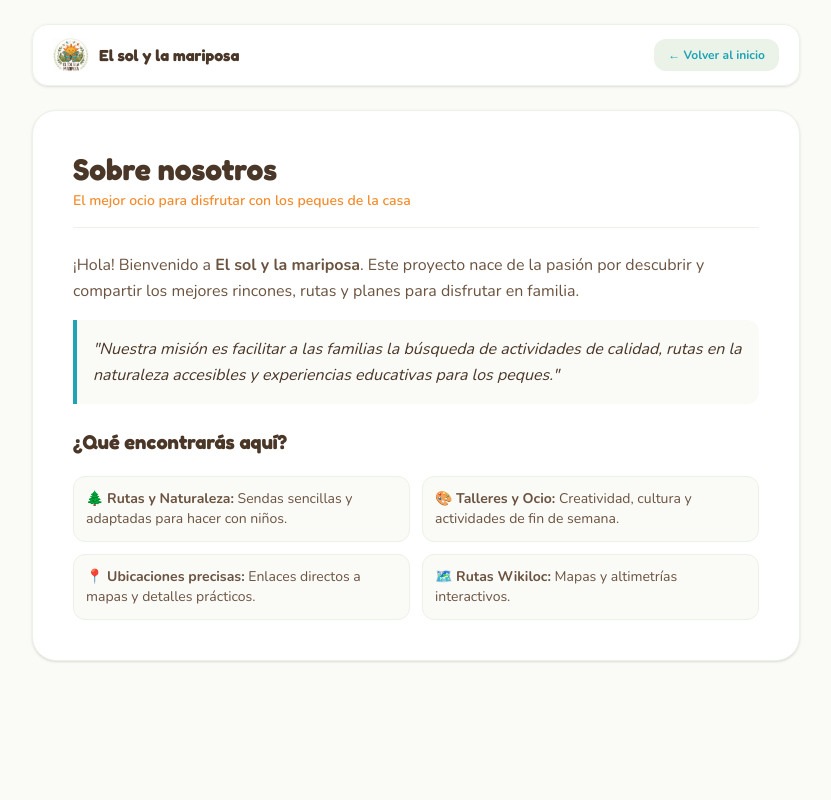
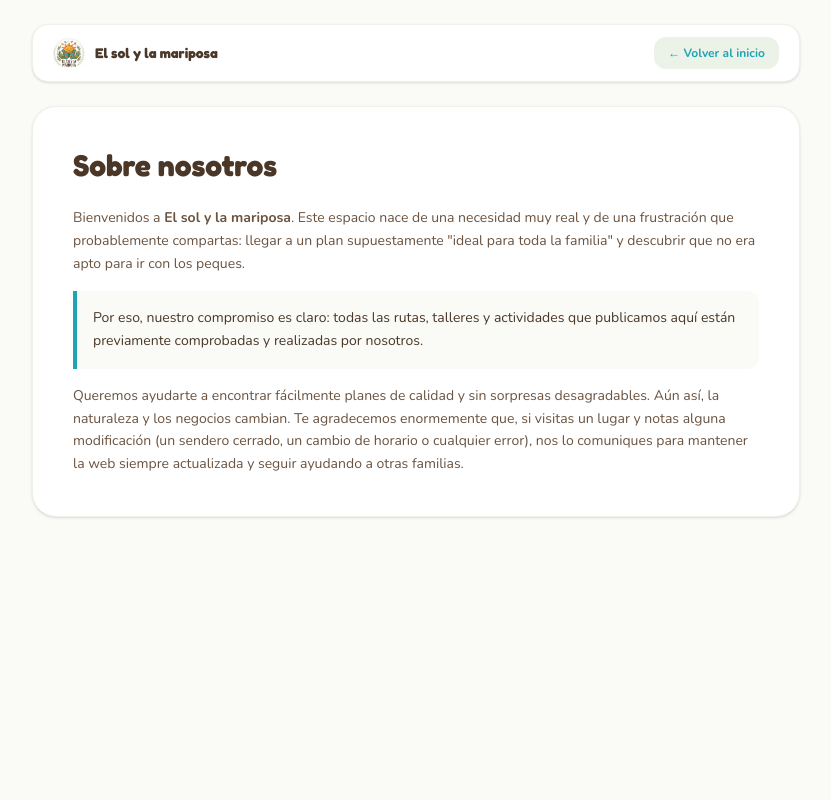
Before and after one commit to webastur2026/mi-web-actividades, a Next.js app: page /quienes-somos in a window 1280 px wide. Shown: the top 800 px of the page, without its empty margins (224-1055 px from the left). Built offline with nearby package versions, Linux system fonts and the light colour scheme.

Commit message:
Añadidos cambios de contenido de Quiénes somos

```diff
--- a/app/quienes-somos/page.tsx
+++ b/app/quienes-somos/page.tsx
@@ -3,7 +3,6 @@ import Image from 'next/image';
 
 export const metadata = {
   title: 'Quiénes somos - El sol y la mariposa',
-  description: 'Conoce la historia y el proyecto detrás de El sol y la mariposa.',
 };
 
 export default function QuienesSomosPage() {
@@ -12,70 +11,38 @@ export default function QuienesSomosPage() {
       <div className="max-w-3xl mx-auto space-y-6">
 
         {/* Navegación Superior */}
-        <nav className="bg-white/90 backdrop-blur-md border border-[#EBF2E8] px-5 py-3 rounded-2xl shadow-sm flex items-center justify-between">
-          <Link href="/" className="flex items-center gap-2.5 group">
-            <div className="relative w-9 h-9 shrink-0">
-              <Image
-                src="/logo.png"
-                alt="Logo El Sol y la Mariposa"
-                fill
-                className="object-contain group-hover:scale-105 transition-transform"
-                priority
-              />
+        <nav className="bg-white border border-[#EBF2E8] px-5 py-3 rounded-2xl shadow-sm flex items-center justify-between">
+          <Link href="/" className="flex items-center gap-2.5">
+            <div className="relative w-8 h-8">
+              <Image src="/logo.png" alt="Logo" fill className="object-contain" priority />
             </div>
-            <span className="font-heading font-bold text-sm sm:text-base text-[#4A3728] group-hover:text-[#1FA4B6] transition-colors">
+            <span className="font-heading font-bold text-sm text-[#4A3728]">
               El sol y la mariposa
             </span>
           </Link>
-
-          <Link
-            href="/"
-            className="text-xs font-bold text-[#1FA4B6] bg-[#EBF2E8] px-3.5 py-2 rounded-xl hover:bg-[#FAFAF7] transition-colors"
-          >
+          <Link href="/" className="text-xs font-bold text-[#1FA4B6] bg-[#EBF2E8] px-3.5 py-2 rounded-xl">
             ← Volver al inicio
           </Link>
         </nav>
 
-        {/* Tarjeta Principal de Contenido */}
+        {/* Contenido */}
         <article className="bg-white p-6 sm:p-10 rounded-3xl border border-[#EBF2E8] shadow-sm space-y-6">
-          <header className="border-b border-[#EBF2E8] pb-4">
-            <h1 className="text-3xl font-bold text-[#4A3728] font-heading">
-              Sobre nosotros
-            </h1>
-            <p className="text-sm text-[#F48C2E] font-semibold mt-1">
-              El mejor ocio para disfrutar con los peques de la casa
-            </p>
-          </header>
+          <h1 className="text-2xl sm:text-3xl font-bold text-[#4A3728] font-heading">
+            Sobre nosotros
+          </h1>
 
-          <div className="space-y-4 text-sm sm:text-base text-[#6B5340] leading-relaxed">
+          <div className="space-y-4 text-sm text-[#6B5340] leading-relaxed">
             <p>
-              ¡Hola! Bienvenido a <strong>El sol y la mariposa</strong>. Este proyecto nace de la pasión por descubrir y compartir los mejores rincones, rutas y planes para disfrutar en familia.
+              Bienvenidos a <strong>El sol y la mariposa</strong>. Este espacio nace de una necesidad muy real y de una frustración que probablemente compartas: llegar a un plan supuestamente "ideal para toda la familia" y descubrir que no era apto para ir con los peques.
             </p>
 
-            <div className="p-4 bg-[#FAFAF7] border-l-4 border-[#1FA4B6] rounded-r-xl">
-              <p className="italic text-[#4A3728]">
-                "Nuestra misión es facilitar a las familias la búsqueda de actividades de calidad, rutas en la naturaleza accesibles y experiencias educativas para los peques."
-              </p>
+            <div className="p-4 bg-[#FAFAF7] border-l-4 border-[#1FA4B6] rounded-r-xl text-[#4A3728] font-medium">
+              Por eso, nuestro compromiso es claro: todas las rutas, talleres y actividades que publicamos aquí están previamente comprobadas y realizadas por nosotros.
             </div>
 
-            <h2 className="text-xl font-bold text-[#4A3728] font-heading pt-2">
-              ¿Qué encontrarás aquí?
-            </h2>
-
-            <ul className="grid grid-cols-1 sm:grid-cols-2 gap-3 pt-1">
-              <li className="bg-[#FAFAF7] p-3 rounded-xl border border-[#EBF2E8] text-xs sm:text-sm font-medium">
-                🌲 <strong>Rutas y Naturaleza:</strong> Sendas sencillas y adaptadas para hacer con niños.
-              </li>
-              <li className="bg-[#FAFAF7] p-3 rounded-xl border border-[#EBF2E8] text-xs sm:text-sm font-medium">
-                🎨 <strong>Talleres y Ocio:</strong> Creatividad, cultura y actividades de fin de semana.
-              </li>
-              <li className="bg-[#FAFAF7] p-3 rounded-xl border border-[#EBF2E8] text-xs sm:text-sm font-medium">
-                📍 <strong>Ubicaciones precisas:</strong> Enlaces directos a mapas y detalles prácticos.
-              </li>
-              <li className="bg-[#FAFAF7] p-3 rounded-xl border border-[#EBF2E8] text-xs sm:text-sm font-medium">
-                🗺️ <strong>Rutas Wikiloc:</strong> Mapas y altimetrías interactivos.
-              </li>
-            </ul>
+            <p>
+              Queremos ayudarte a encontrar fácilmente planes de calidad y sin sorpresas desagradables. Aún así, la naturaleza y los negocios cambian. Te agradecemos enormemente que, si visitas un lugar y notas alguna modificación (un sendero cerrado, un cambio de horario o cualquier error), nos lo comuniques para mantener la web siempre actualizada y seguir ayudando a otras familias.
+            </p>
           </div>
         </article>
 
```
